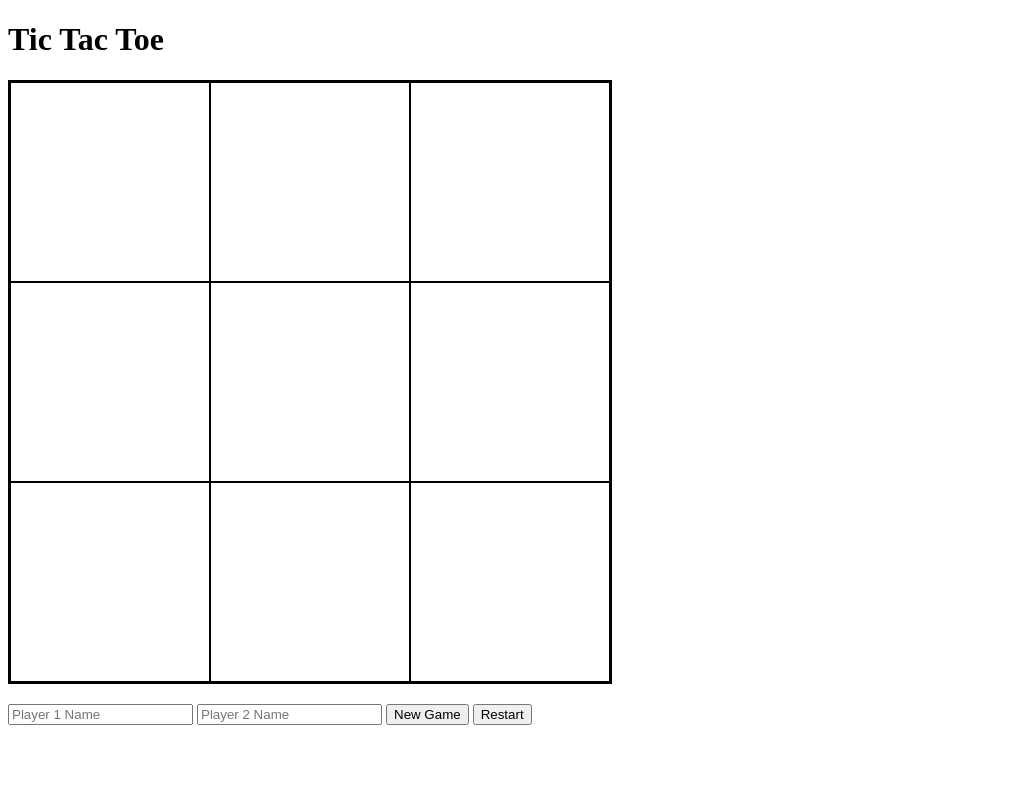
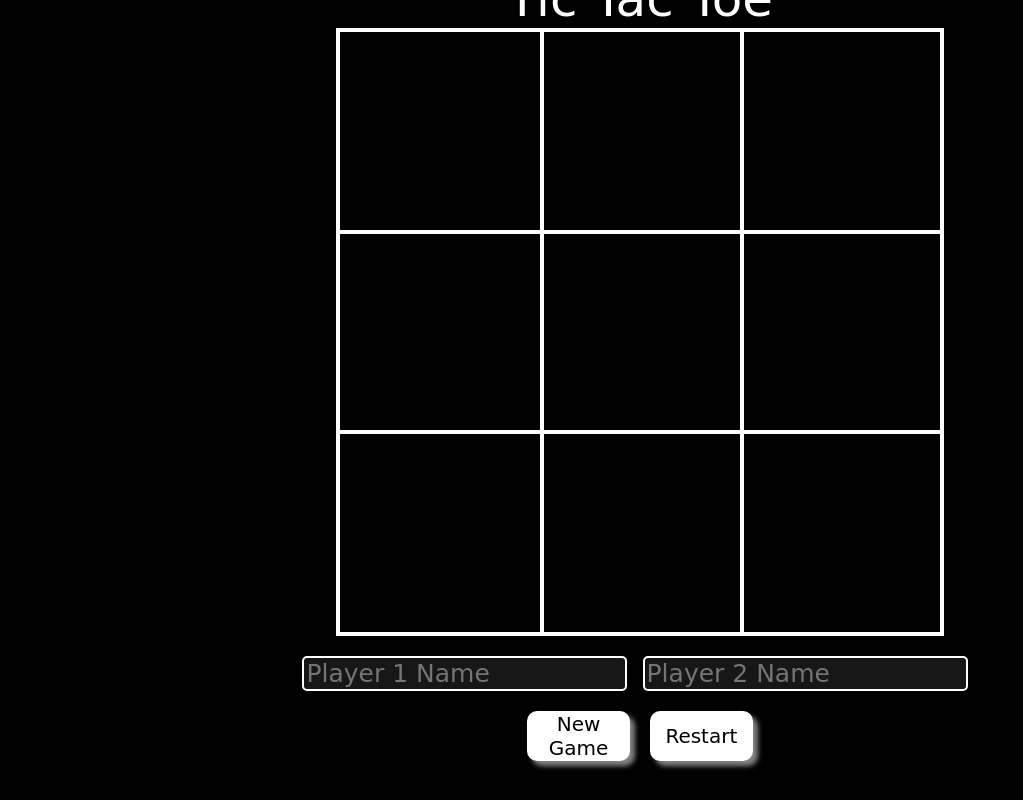
Before and after one commit to gabriellemia/tic-tac-toe, a plain HTML site: page index.html in a window 1280 px wide. Both pictures are taken after a click on the button "New Game". Shown: the whole page, without its empty margins (0-1023 px from the left). Drawn offline with Linux system fonts and the light colour scheme; a web font is replaced by a local one.

Commit message:
completed maincode and game logic in javascript for most simple game play version.  Added some CSS for better aesthetic. Will attemp to create an unbeatable AI to add as an option.

```diff
--- a/index.html
+++ b/index.html
@@ -6,25 +6,19 @@
     <meta name="viewport" content="width=device-width, initial-scale=1.0">
     <link rel="stylesheet" href="style.css">
     <script src="script.js" defer></script>
+    <link rel="preconnect" href="https://fonts.googleapis.com">
+    <link rel="preconnect" href="https://fonts.gstatic.com" crossorigin>
+    <link href="https://fonts.googleapis.com/css2?family=Rubik+Dirt&display=swap" rel="stylesheet">
     <title>Tic Tac Toe</title>
 </head>
 <body>
     <h1>Tic Tac Toe</h1>
-    <div id="gameBoard">
-        <div class="box" id="0"></div>
-        <div class="box" id="1"></div>
-        <div class="box" id="2"></div>
-        <div class="box" id="3"></div>
-        <div class="box" id="4"></div>
-        <div class="box" id="5"></div>
-        <div class="box" id="6"></div>
-        <div class="box" id="7"></div>
-        <div class="box" id="8"></div>
-    </div>
-    </div>
+    <div id="gameboard"></div>
     <div id="displayController">
         <input type="text" id="player1" placeholder="Player 1 Name">
         <input type="text" id="player2" placeholder="Player 2 Name">
+    </div>
+    <div class="buttons">
         <button id="new-btn">New Game</button>
         <button id="restart-btn">Restart</button>
     </div>
--- a/script.js
+++ b/script.js
@@ -1,19 +1,39 @@
+const displayController = (() => {
+    const displayMessage = (message) => {
+        document.querySelector("#message").textContent = message;
+    }
+    return {
+        displayMessage,
+    }
+})();
 
-    const Gameboard = (() => {
-    let gameboard = document.querySelector("#gameBoard");
-    gameboard = ["", "", "", "", "", "", "", "", ""];
+const Gameboard = (() => {
+    let gameboard = ["", "", "", "", "", "", "", "", ""];
 
-
+    const displayBoard = () => {
+        let board = "";
+        gameboard.forEach((box, index) => {
+            board += `<div class="box" id="box-${index}">${box}</div>`
+        })
+        document.querySelector("#gameboard").innerHTML = board;
+        const boxes = document.querySelectorAll(".box");
+        boxes.forEach((box) => {
+            box.addEventListener("click", Game.handleClick);
+    });
+    }
     const update = (index, value) => {
         gameboard[index] = value;
+        displayBoard();
     };
 
     const getGameboard = () => gameboard;
 
     return {
+        displayBoard,
         update,
         getGameboard
     }
+
 })();
 
 
@@ -29,42 +49,89 @@ const Game = (() => {
     let players = [];
     let currentPlayerIndex;
     let gameOver;
-    const o = "O";
-    const x = "X";
 
     const start = () => {
         players = [
             createPlayer(document.querySelector("#player1").value, "X"),
             createPlayer(document.querySelector("#player2").value, "O")
         ]
-        currentPlayerIndex = "X";
+        currentPlayerIndex = 0;
         gameOver = false;
+        Gameboard.displayBoard();
 
         const boxes = document.querySelectorAll(".box");
         boxes.forEach((box) => {
             box.addEventListener("click", handleClick);
         })
-
-
     }
 
     const handleClick = (event) => {
-        let index = parseInt(event.target.id);
+        if (gameOver) {
+            return;
+        }
+        let index = parseInt(event.target.id.split("-")[1]);
         if (Gameboard.getGameboard()[index] !== "")
-            return;
+        return;
 
-        Gameboard.update(index, players[currentPlayerIndex]);
-        event.target.textContent = currentPlayerIndex;
-        currentPlayerIndex = currentPlayerIndex === x ? o : x;
+        Gameboard.update(index, players[currentPlayerIndex].marker);
 
+        if (checkWinner(Gameboard.getGameboard(), players[currentPlayerIndex].marker)) {
+            gameOver = true;
+            displayController.displayMessage(`${players[currentPlayerIndex].playerName} wins!`);
+        } else if (checkDraw(Gameboard.getGameboard())) {
+            gameOver = true;
+            displayController.displayMessage("It's a draw!");
+        }
+        currentPlayerIndex = currentPlayerIndex === 0 ? 1 : 0;
     }
+
+    const restart = () => {
+        for (let i = 0; i < 9; i++) {
+            Gameboard.update(i, "");
+        }
+        Gameboard.displayBoard();
+        gameOver = false;
+        document.querySelector("#message").textContent = "";
+    }
+
     return {
         start,
+        restart,
         handleClick
     }
 })();
 
+
+function checkWinner(board) {
+    const winningCombo = [
+    [0, 1, 2],
+    [3, 4, 5],
+    [6, 7, 8],
+    [0, 3, 6],
+    [1, 4, 7],
+    [2, 5, 8],
+    [0, 4, 8],
+    [2, 4, 6]
+  ]
+    for (let i = 0; i < winningCombo.length; i++) {
+        const [a, b, c] = winningCombo[i];
+        if (board[a] && board[a] === board[b] && board[a] === board[c]) {
+            return true;
+        }
+    }
+    return false;
+}
+
+function checkDraw(board) {
+    return board.every(cell => cell !== "")
+}
+
+const restart = document.querySelector("#restart-btn");
+restart.addEventListener("click", () => {
+    Game.restart();
+})
+
 const newBtn = document.querySelector("#new-btn");
 newBtn.addEventListener("click", () => {
     Game.start();
-})
+});
--- a/style.css
+++ b/style.css
@@ -1,23 +1,111 @@
 
-#gameBoard {
+body {
+    font-family: 'Rubik Dirt', cursive;
+    margin: 0;
+    padding: 0;
+    display: flex;
+    justify-content: center;
+    align-items: center;
+    height: 100vh;
+    flex-direction: column;
+    background-color: black;
+}
+
+h1 {
+    font-size: 50px;
+    font-weight: 500;
+    margin-top: -50px;
+    margin-bottom: 0;
+    color: white;
+}
+
+
+#gameboard {
     display: grid;
     grid-template-columns: 1fr 1fr 1fr;
-    grid-template-rows: 1fr 1fr 1r;
+    grid-template-rows: 1fr 1fr 1fr;
+    justify-content: center;
+    align-items: center;
     width: 600px;
     height: 600px;
-    border: 2px solid black;
+    border: 4px solid white;
     margin-bottom: 20px;
+    color: white;
 }
 
 .box {
-    border: 1px solid black;
-    text-align: center;
+    display: flex;
+    flex-wrap: wrap;
+    border: 2px solid white;
     justify-content: center;
     align-items: center;
-    font-size: 90%;
+    text-align: center;
+    width: 100%;
+    height: 100%;
+    font-size: 120px;
+    font-weight: 700;
+    color: white;
+}
+
+#box-0, #box-3, #box-6 {
+    border-left: 0;
+    border-right: 4px solid white;
 }
 
 input {
+    color: white;
+    font-size: 25px;
+    border-radius: 5px;
+    border: 2px solid white;
+    background-color: rgba(128, 128, 128, 0.178);
+    margin-right: 10px;
+    margin-bottom: 20px;
+    font-family: 'Rubik Dirt', cursive;
+}
+
+input:hover {
+    background-color: white;
     color: black;
+}
 
+#message {
+    margin-top: 20px;
+    font-size: 50px;
+    color: white;
 }
+
+.buttons {
+    display: flex;
+}
+ #new-btn {
+    width: 50%;
+    margin-right: 20px;
+    font-size: 20px;
+    font-family: 'Rubik Dirt', cursive;
+    border-radius: 10px;
+    box-shadow: 5px 5px 5px rgba(255, 255, 255, 0.514);
+    border: none;
+    background-color: white;
+ }
+
+ #restart-btn {
+    width: 50%;
+    font-size: 20px;
+    font-family: 'Rubik Dirt', cursive;
+    border-radius: 10px;
+    box-shadow: 5px 5px 5px rgba(255, 255, 255, 0.514);
+    border: none;
+    background-color: white;
+ }
+
+ #new-btn:hover {
+    background-color: rgb(43, 43, 43);
+    color: white;
+    box-shadow: none;
+ }
+
+ #restart-btn:hover {
+    background-color: rgb(43, 43, 43);
+    color: white;
+    box-shadow: none;
+ }
```
